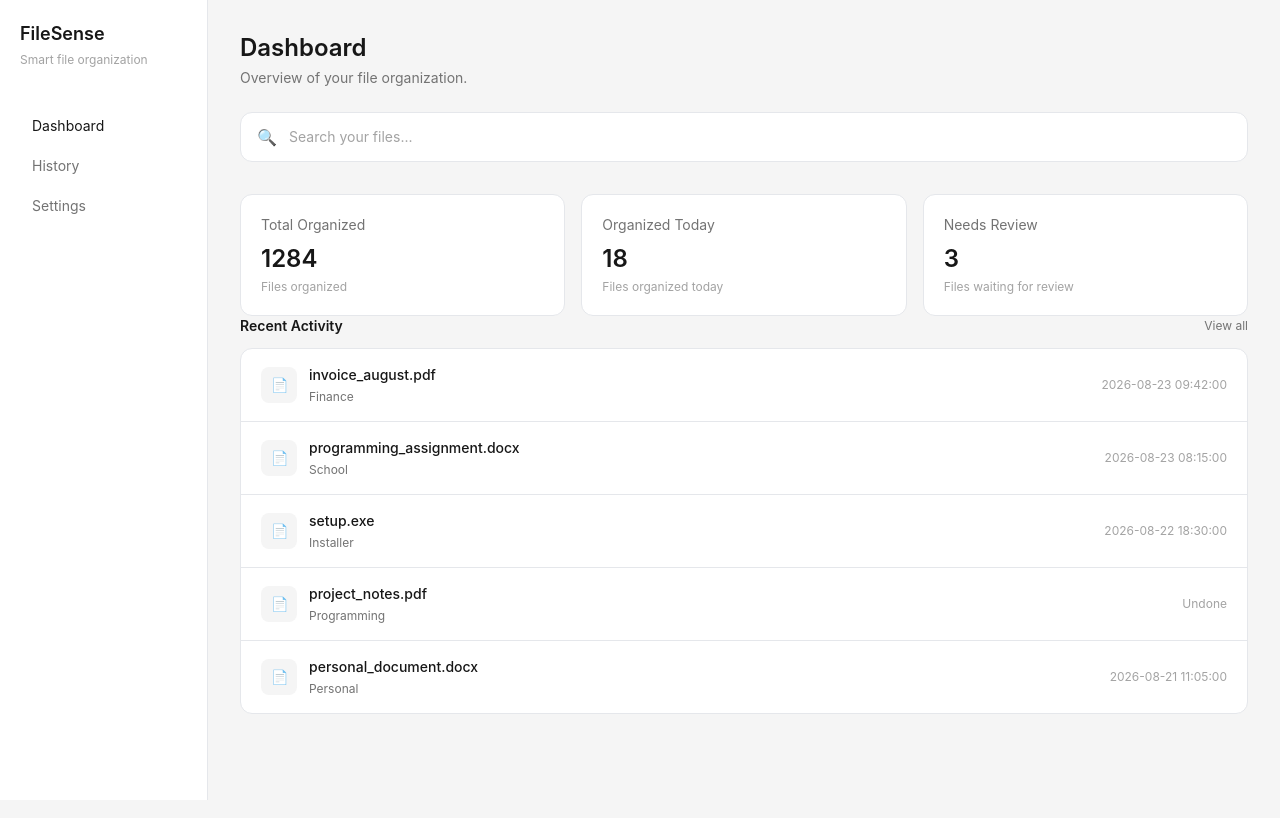
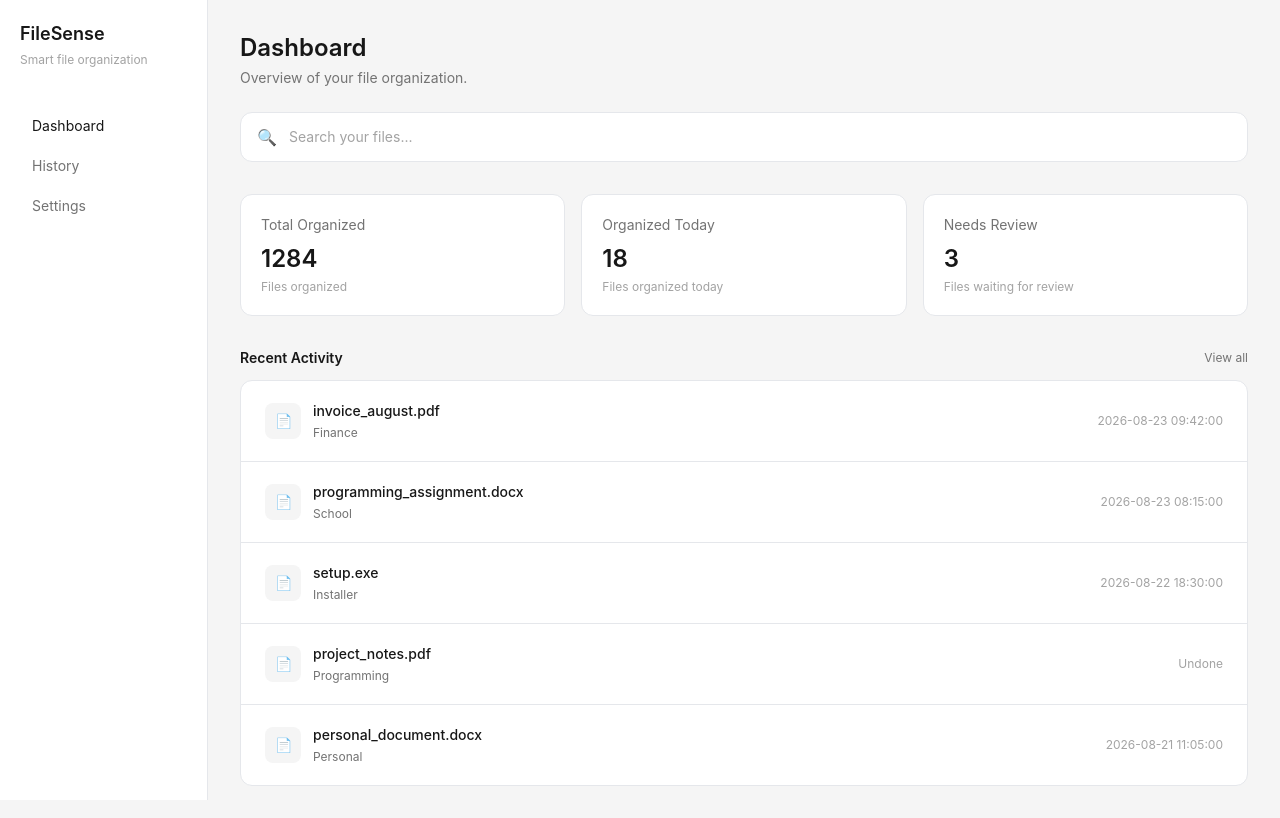
Before and after one commit to leasouleil/filesense, a React (Vite) app in the folder frontend/: page / in a window 1280 px wide. Built offline with nearby package versions, Linux system fonts and the light colour scheme.

Commit message:
Fixed dashboard and history UI  data integration

```diff
--- a/frontend/src/components/RecentActivity.tsx
+++ b/frontend/src/components/RecentActivity.tsx
@@ -30,12 +30,12 @@ function RecentActivity({
         )}
       </div>
 
-      <div className="overflow-hidden rounded-xl border border-fs-border bg-fs-surface">
+      <div className="overflow-hidden rounded-xl border border-fs-border bg-fs-surface divide-y divide-fs-border">
         {recentRecords.length > 0 ? (
           recentRecords.map((record) => (
             <div
               key={record.id}
-              className="flex items-center justify-between gap-4 border-b border-fs-border px-5 py-4 last:border-b-0"
+              className="flex items-center justify-between gap-6 px-6 py-5"
             >
               <div className="flex min-w-0 items-center gap-3">
                 <div className="flex h-9 w-9 shrink-0 items-center justify-center rounded-lg bg-fs-background text-sm">
--- a/frontend/src/layouts/AppLayout.tsx
+++ b/frontend/src/layouts/AppLayout.tsx
@@ -29,6 +29,9 @@ function AppLayout() {
               setSearchQuery(query)
               setActivePage('search')
             }}
+            onViewAllHistory={() => {
+              setActivePage('history')
+            }}
           />
         )
     }
--- a/frontend/src/pages/Dashboard.tsx
+++ b/frontend/src/pages/Dashboard.tsx
@@ -5,9 +5,13 @@ import { mockHistory } from '../data/mockHistory'
 
 interface DashboardProps {
   onViewAllSearch: (query: string) => void
+  onViewAllHistory: () => void
 }
 
-function Dashboard({ onViewAllSearch }: DashboardProps) {
+function Dashboard({
+  onViewAllSearch,
+  onViewAllHistory
+}: DashboardProps) {
   return (
     <div className="mx-auto max-w-6xl">
       {/* Page Header */}
@@ -47,12 +51,12 @@ function Dashboard({ onViewAllSearch }: DashboardProps) {
       </section>
 
       {/* Recent Activity */}
-        <RecentActivity
+      <div className="mt-8">
+       <RecentActivity
           records={mockHistory}
-          onViewAll={() => {
-            // navigate to History
-          }}
+          onViewAll={onViewAllHistory}
         />
+        </div>
     </div>
   )
 }
```
